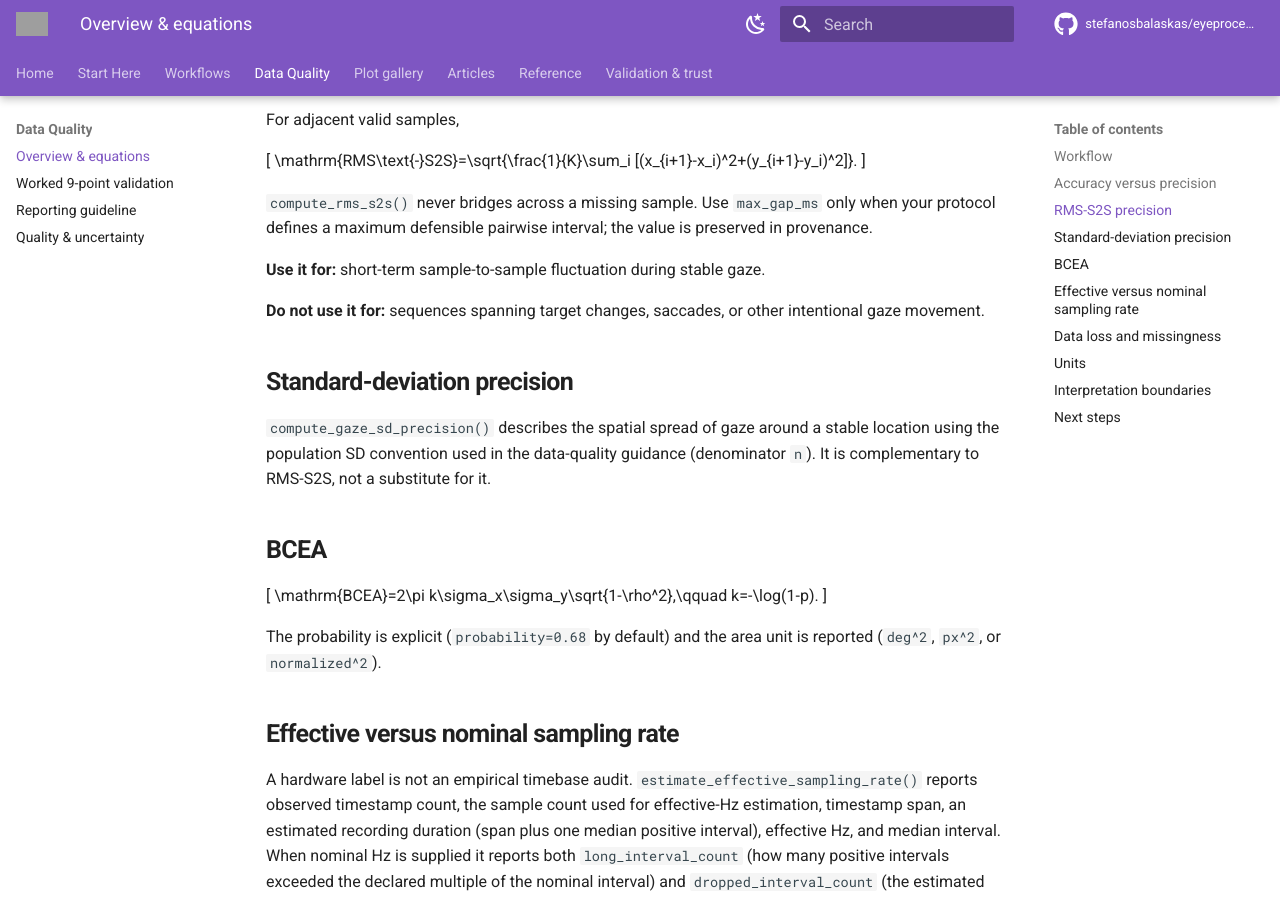
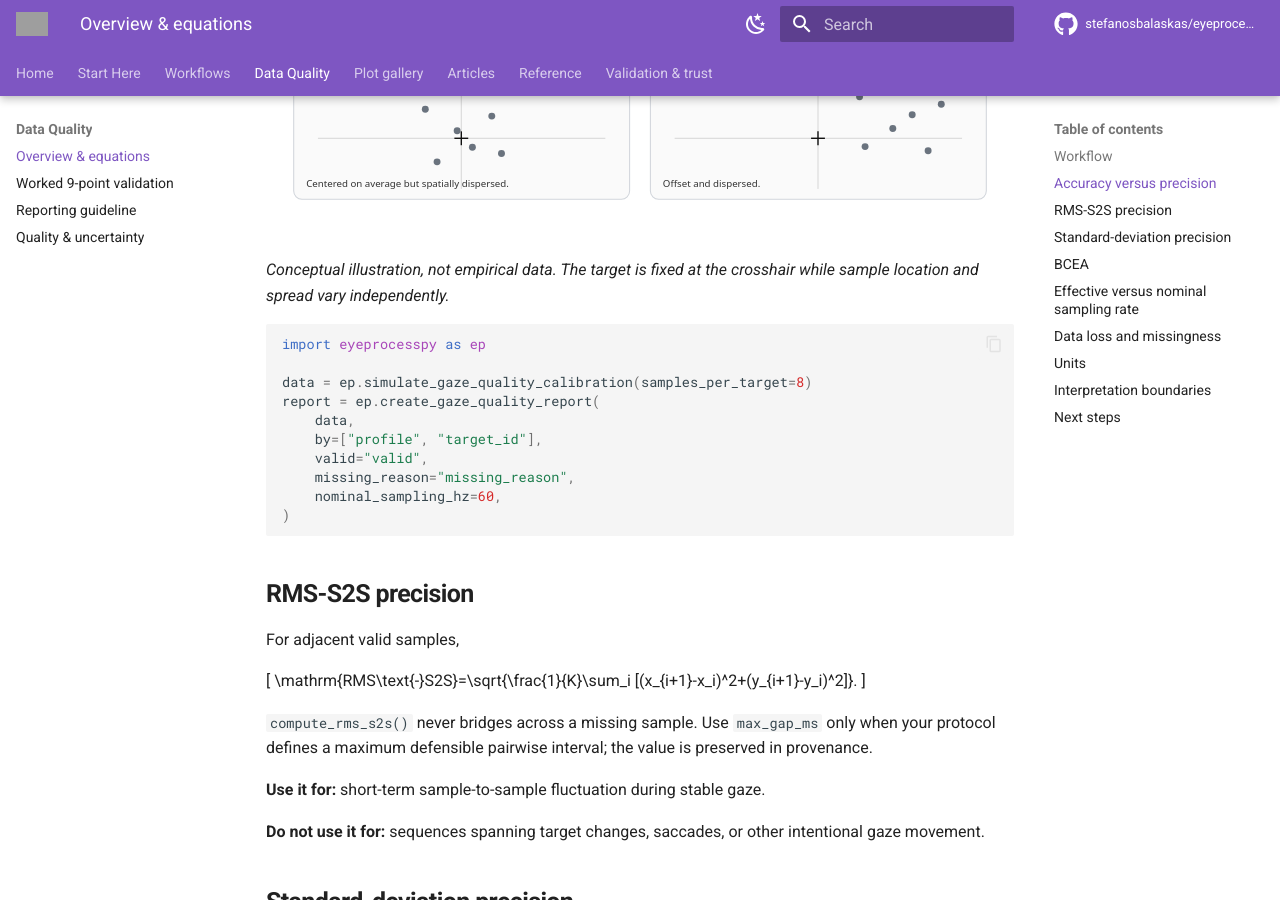
Before and after one commit to stefanosbalaskas/eyeprocesspy, an MkDocs documentation site: the page built from docs/guides/data-quality.md, in a window 1280 px wide and 900 px high, scrolled down 1151 px. Built offline with MkDocs 1.6.1 and Material for MkDocs 9.7.7, drawn with Linux system fonts in a browser that asks for light colours; comment, search, counter and statistics services are not loaded; grey boxes are pictures that could not be loaded.

Commit message:
docs: show accuracy precision concept visual

````diff
--- a/docs/guides/data-quality.md
+++ b/docs/guides/data-quality.md
@@ -27,6 +27,10 @@ graph LR
 ## Accuracy versus precision
 
 Accuracy is the distance between recorded and known target position. Precision describes reproducibility while the intended gaze position is stable. A constant offset therefore has poor accuracy but can have excellent precision; centered noise can show the opposite pattern.
+
+![Conceptual matrix showing accuracy and precision as separate dimensions](../assets/data-quality-accuracy-precision.svg)
+
+*Conceptual illustration, not empirical data. The target is fixed at the crosshair while sample location and spread vary independently.*
 
 ```python
 import eyeprocesspy as ep
````
